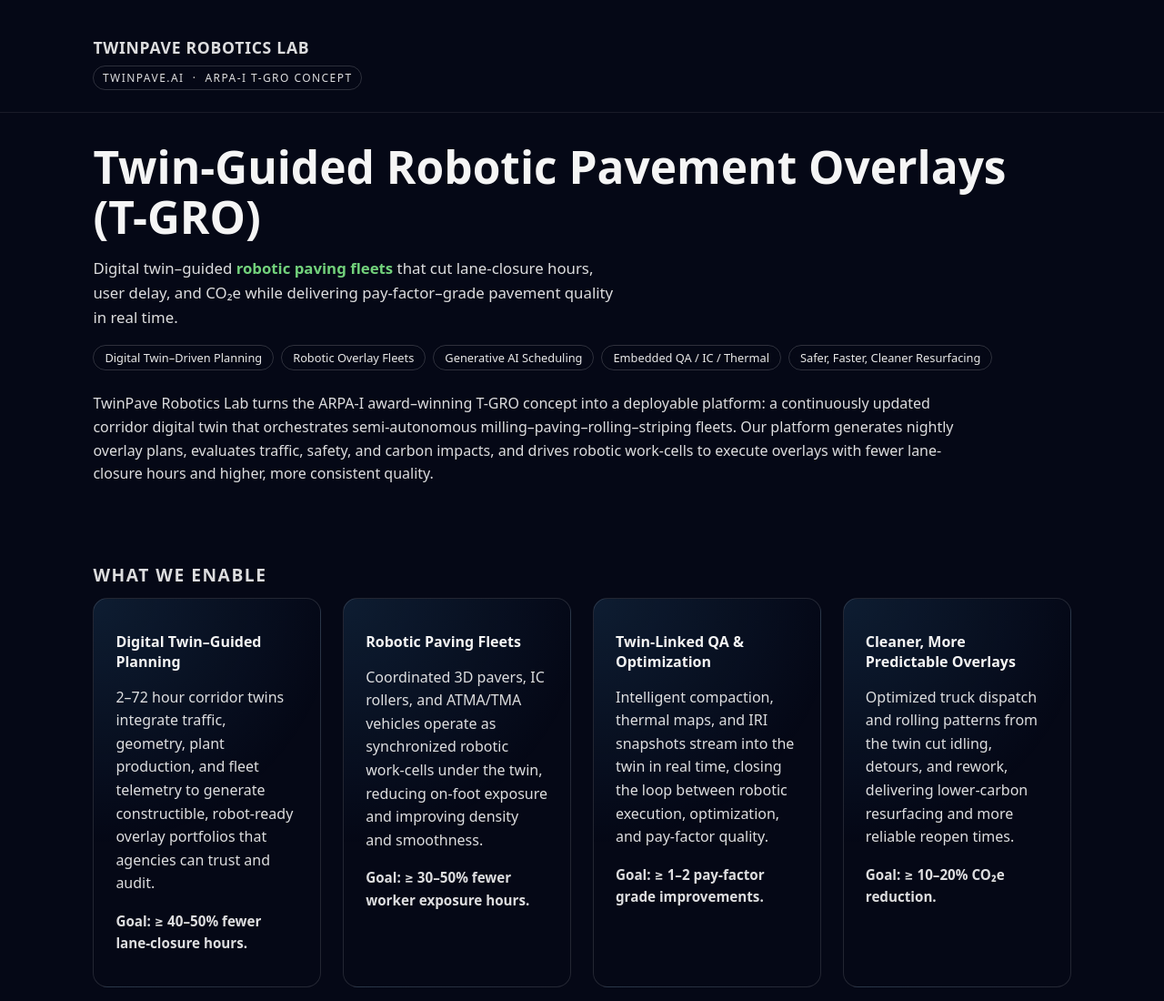
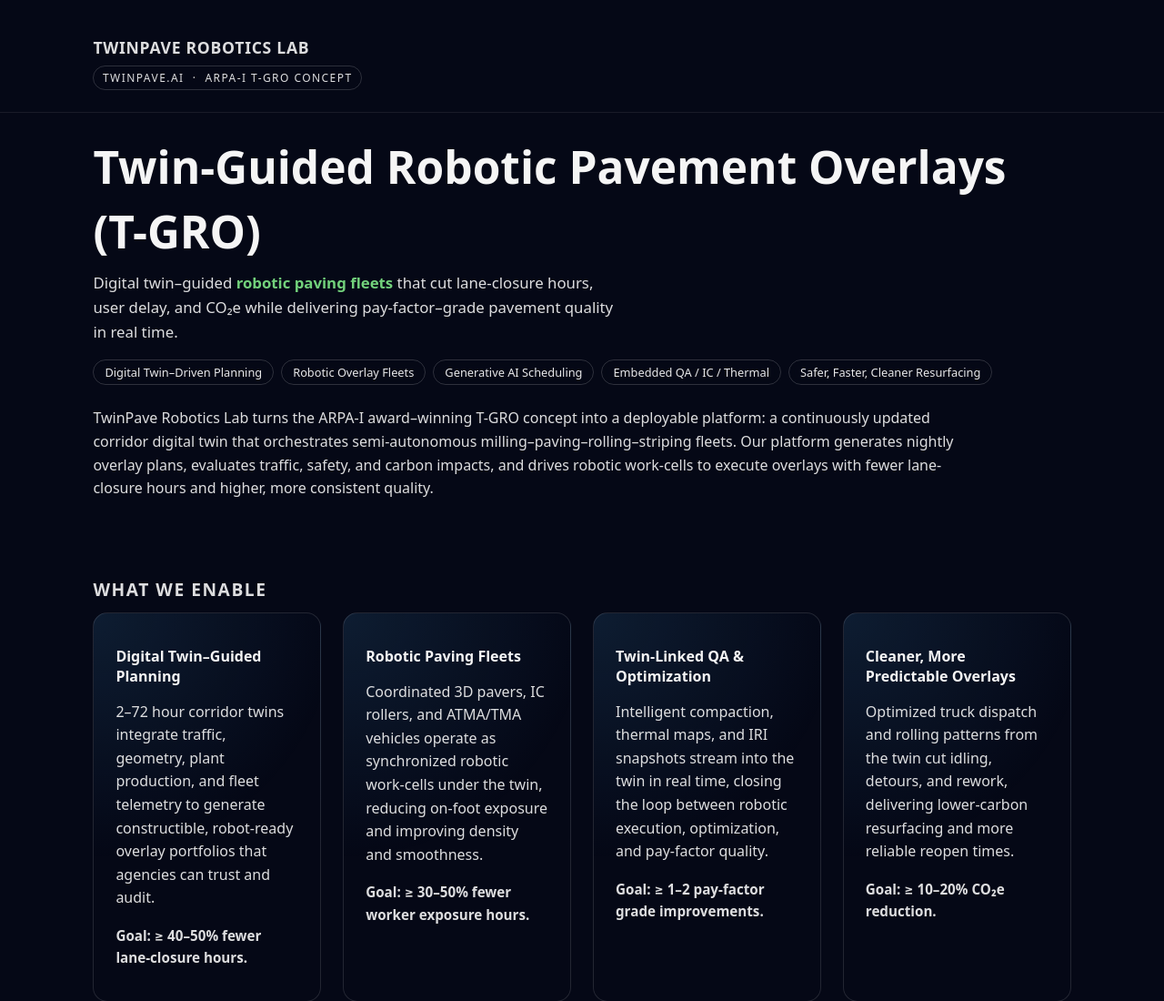
Before and after one commit to franklin02/twinpave-site, a plain HTML site: page index.html in a window 1280 px wide. Shown: the top 1100 px of the page at 91% size. Drawn offline with Linux system fonts and the light colour scheme.

Commit message:
Update index.html

```diff
--- a/index.html
+++ b/index.html
@@ -175,7 +175,8 @@
 
   <main>
     <section>
-      <h1>Twin-Guided Robotic Pavement Overlays (T-GRO)</h1>
+      <h1>Twin-Guided Robotic Pavement Overlays</h1>
+	  <h1>(T-GRO)</h1>
       <p class="tagline">
         Digital twin–guided <span class="highlight">robotic paving fleets</span> that cut lane-closure hours,
         user delay, and CO₂e while delivering pay-factor–grade pavement quality in real time.
```
